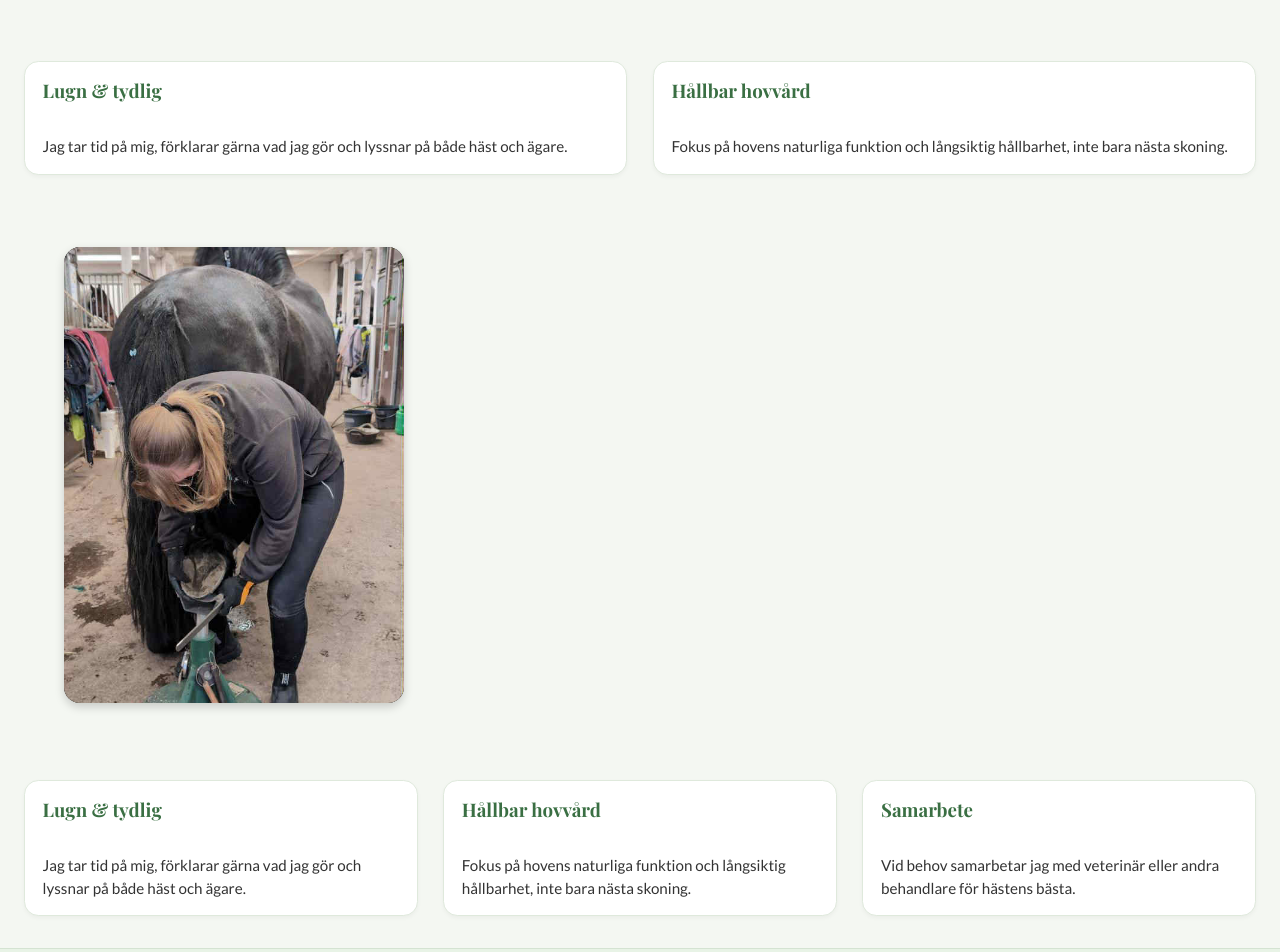
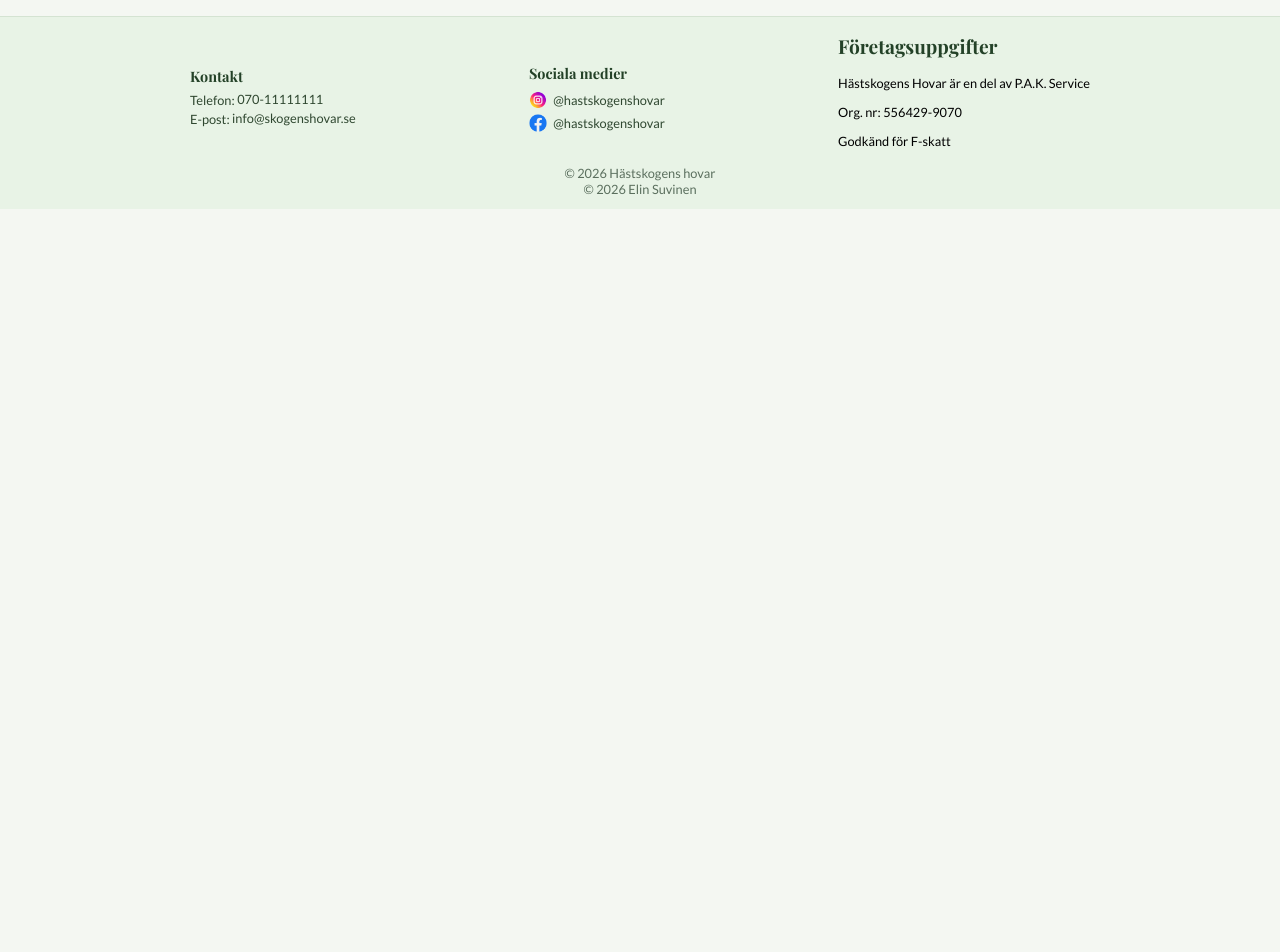
Before and after one commit to Emberes/HastSkogensHovar, a React (Vite) app: page / in a window 1280 px wide. Shown: the part 1040-1992 px from the top of the page. After the commit the page ends 1249 px from the top, so only its background shows below. Built offline with nearby package versions, Linux system fonts and the light colour scheme; a web font is replaced by a local one.

Commit message:
Remove duplicate homepage article sections

```diff
--- a/src/pages/HomePage.tsx
+++ b/src/pages/HomePage.tsx
@@ -1,7 +1,6 @@
 import React from "react";
 import skyHooves from "../assets/two-horse-against-blue-sky.png"
 import workingHooves from "../assets/working-with-horse.png"
-import workingOnHooves from "../assets/working-on-hooves.png"
 
 
 export const HomePage: React.FC = () => {
@@ -56,57 +55,8 @@ export const HomePage: React.FC = () => {
             className="home-page__image"
           />
         </div>
-</div>
-
-        <div className="home-intro__grid">
-          <article className="home-intro__card">
-            <h3>Lugn & tydlig</h3>
-            <p>
-              Jag tar tid på mig, förklarar gärna vad jag gör och lyssnar på både
-              häst och ägare.
-            </p>
-          </article>
-          <article className="home-intro__card">
-            <h3>Hållbar hovvård</h3>
-            <p>
-              Fokus på hovens naturliga funktion och långsiktig hållbarhet, inte
-              bara nästa skoning.
-            </p>
-          </article>
-          </div>
-          <div className="home-page__image-wrapper">
-          <img
-            src={workingOnHooves}
-            alt="En hovslagare som arbetar med en hästs hovar"
-            className="home-page__image"
-          />
-        </div>
-
-        <div className="home-intro__grid">
-          <article className="home-intro__card">
-            <h3>Lugn & tydlig</h3>
-            <p>
-              Jag tar tid på mig, förklarar gärna vad jag gör och lyssnar på både
-              häst och ägare.
-            </p>
-          </article>
-          <article className="home-intro__card">
-            <h3>Hållbar hovvård</h3>
-            <p>
-              Fokus på hovens naturliga funktion och långsiktig hållbarhet, inte
-              bara nästa skoning.
-            </p>
-          </article>
-          <article className="home-intro__card">
-            <h3>Samarbete</h3>
-            <p>
-              Vid behov samarbetar jag med veterinär eller andra behandlare för
-              hästens bästa.
-            </p>
-          </article>
-        </div>
-      </section>
+      </div>
+    </section>
     </div>
-
   );
 };
```
